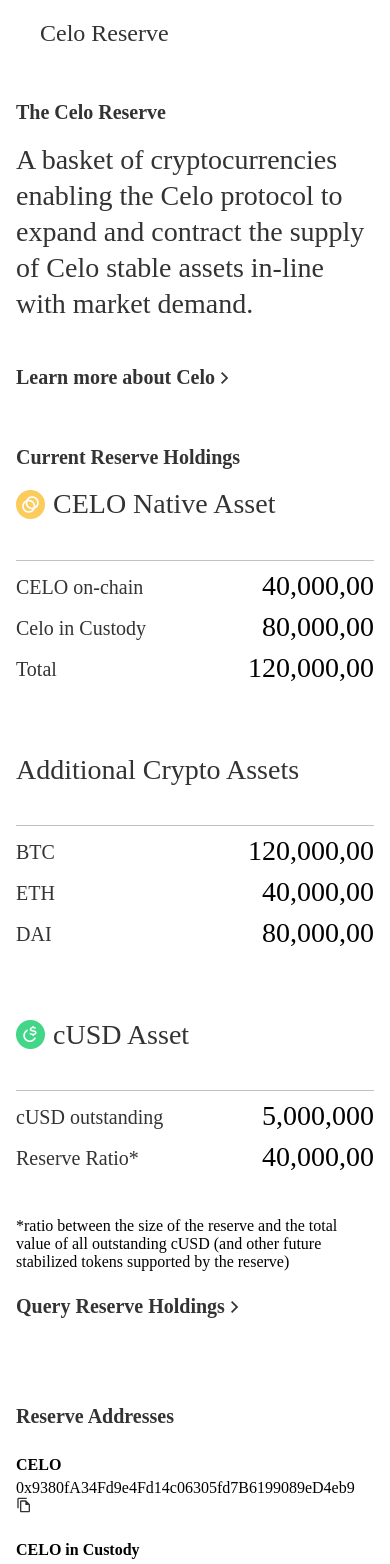
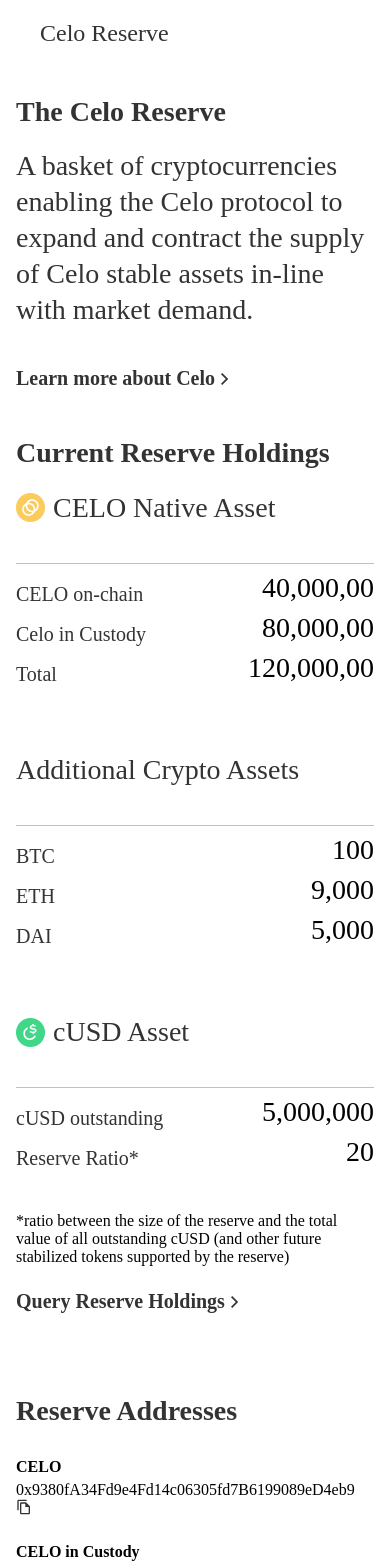
Before and after one commit to celo-org/reserve-site, a Next.js app: page / in a window 390 px wide. Shown: the top 1564 px of the page. Built offline with nearby package versions, Linux system fonts and the light colour scheme.

Commit message:
open graph tags

```diff
--- a/pages/index.tsx
+++ b/pages/index.tsx
@@ -65,5 +65,3 @@
 })
 
 const containerStyle = css(flexCol, {flex: 1, width: '100%', alignItems: 'center'})
-
-const titleStyle = css({marginTop: 40})
--- a/src/Footer.tsx
+++ b/src/Footer.tsx
@@ -36,6 +36,4 @@
 
 const contentStyle = css({
   maxWidth: 380,
-  // paddingLeft: 16,
-  // paddingRight: 16,
 })
--- a/src/Head.tsx
+++ b/src/Head.tsx
@@ -2,6 +2,7 @@
 import { css, Global } from '@emotion/core'
 import NextHead from 'next/head'
 import colors from 'src/colors'
+import description from  'src/content/meta-description.md'
 
 const garamond = 'EB Garamond, eb-garamond, Garamond, serif';
 
@@ -59,7 +60,7 @@
     font-style: normal;
     font-weight: normal;
     font-size: 20px;
-    line-height: 36px;
+    line-height: 26px;
   }
 
   small {
@@ -89,15 +90,30 @@
 `
 
 export default function Head() {
+  const title = "CeloReserve.org"
+  const metaImage = '/open-graph.png'
   return <>
     <Global styles={globalStyles}/>
     <NextHead>
-        <title>CeloReserve.org</title>
-        <link rel="icon" href="/favicon.ico" />
-        <link
-            href="https://fonts.googleapis.com/css?family=EB+Garamond:400,500,500i,700&display=swap"
-            rel="stylesheet"
-          />
+      <title>{title}</title>
+      <link rel="icon" href="/favicon.ico" />
+      <link
+          href="https://fonts.googleapis.com/css?family=EB+Garamond:400,500,500i,700&display=swap"
+          rel="stylesheet"
+        />
+      <meta name="description" content={description} />
+
+      <meta property="og:url" content={`https://celoreserve.org`} />
+      <meta property="og:title" content={title} />
+      <meta property="og:type" content="website" />
+      <meta property="og:image" content={metaImage} />
+      <meta property="og:description" content={description} />
+
+      <meta name="twitter:title" content={title} />
+      <meta name="twitter:description" content={description} />
+      <meta name="twitter:image" content={metaImage} />
+      <meta name="twitter:site" content={'@celoOrg'} />
+      <meta name="twitter:card" content="summary_large_image" />
     </NextHead>
   </>
 }
--- a/src/Holdings.tsx
+++ b/src/Holdings.tsx
@@ -10,12 +10,12 @@
     <Amount label="CELO on-chain" units={"40,000,00"} gridArea="onChain" />
     <Amount label="Celo in Custody" units={"80,000,00"} gridArea="custody" />
     <Heading title="Additional Crypto Assets" gridArea="crypto" />
-    <Amount label="BTC" units={"120,000,00"} gridArea="btc" />
-    <Amount label="ETH" units={"40,000,00"} gridArea="eth" />
-    <Amount label="DAI" units={"80,000,00"} gridArea="dai" />
+    <Amount label="BTC" units={"100"} gridArea="btc" />
+    <Amount label="ETH" units={"9,000"} gridArea="eth" />
+    <Amount label="DAI" units={"5,000"} gridArea="dai" />
     <Heading title="cUSD Asset" gridArea="cUSD"  iconSrc="/CUSD.png" />
     <Amount label="cUSD outstanding" units={"5,000,000"} gridArea="outstanding" />
-    <Amount label="Reserve Ratio*" units={"40,000,00"} gridArea="ratio" />
+    <Amount label="Reserve Ratio*" units={"20"} gridArea="ratio" />
     <div css={infoStyle}>
       <div css={finePrintStyle}>
         <small >*ratio between the size of the reserve and the total value of all outstanding cUSD (and other future stabilized tokens supported by the reserve)</small>
--- a/src/ReserveAddresses.tsx
+++ b/src/ReserveAddresses.tsx
@@ -31,7 +31,7 @@
 
   return <div onClick={onPress} css={rootStyle}>
     <h5 css={labelStyle}>{label}</h5>
-    <span>{hex} <CopyIcon /> <span className="info">{justCopied? "Copied" : "Copy"}</span></span>
+    <span css={css({wordWrap: 'break-word'})}>{hex} <CopyIcon /> <span className="info">{justCopied? "Copied" : "Copy"}</span></span>
   </div>
 }
 
--- a/src/Section.tsx
+++ b/src/Section.tsx
@@ -7,10 +7,9 @@
   title: string
   content?: string
   children?: React.ReactNode
-  titleCSS?: any
 }
 
-export default function Section({title, content, titleCSS, children}: Props) {
+export default function Section({title, content, children}: Props) {
   return <section css={rootStyle}>
           <div css={headingAreaStyle}>
             <h2 css={titleCSS}>
@@ -36,7 +35,15 @@
 const headingAreaStyle = css({
   paddingRight: 20,
   marginTop: 5,
-  flexBasis: 230
+  flexBasis: 230,
+  minWidth: 220,
+  flex: 1
 })
 
 const contentAreaStyle = css({flex: 1, minWidth: 320})
+
+const titleCSS = css({
+  "@media (max-width: 590px)": {
+    fontSize: 28
+  }
+})
--- /dev/null
+++ b/src/content/meta-description.md
@@ -0,0 +1 @@
+A basket of cryptocurrencies enabling the Celo protocol to expand and contract the supply of Celo stable assets in-line with market demand.
```
Also changed, not shown: public/open-graph.png (added).
